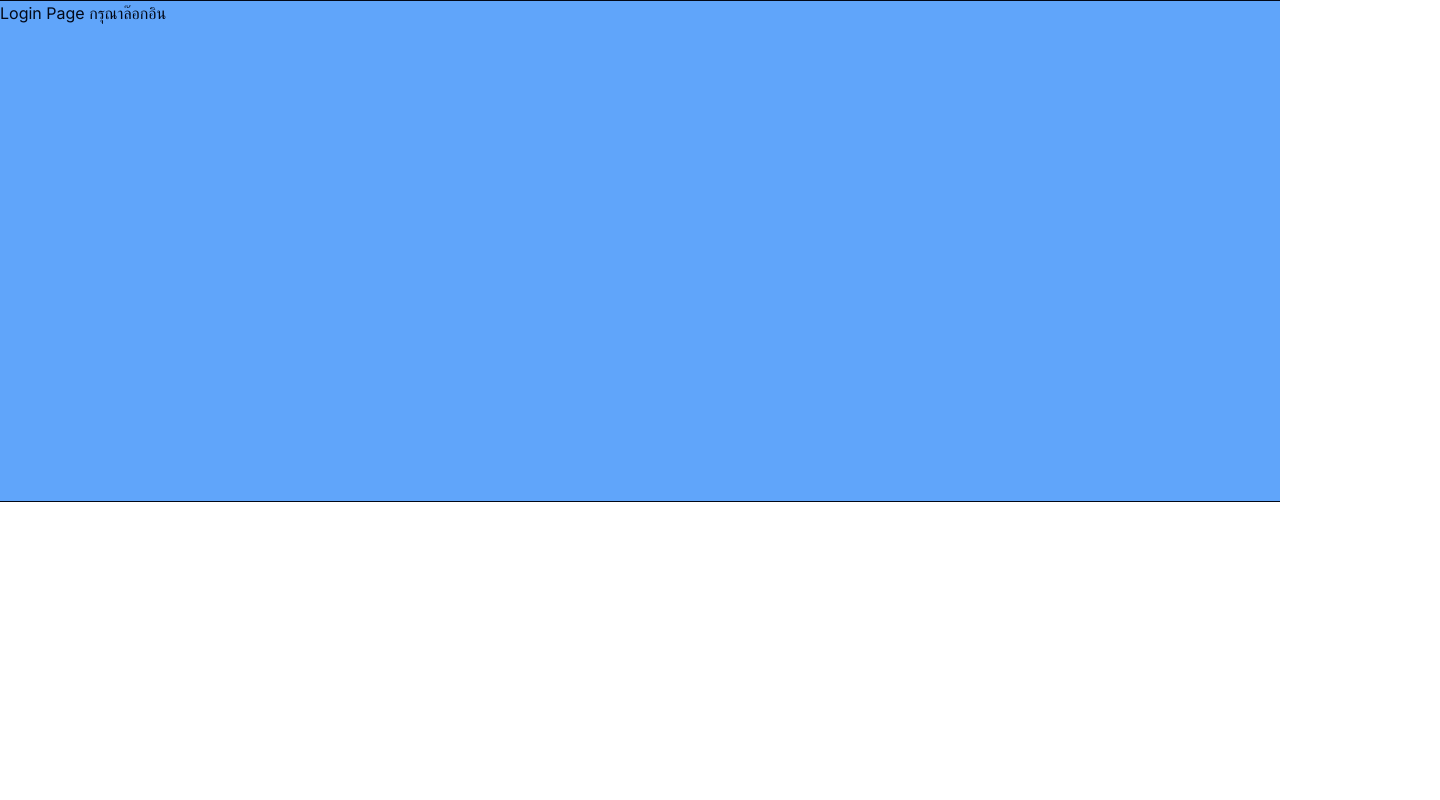
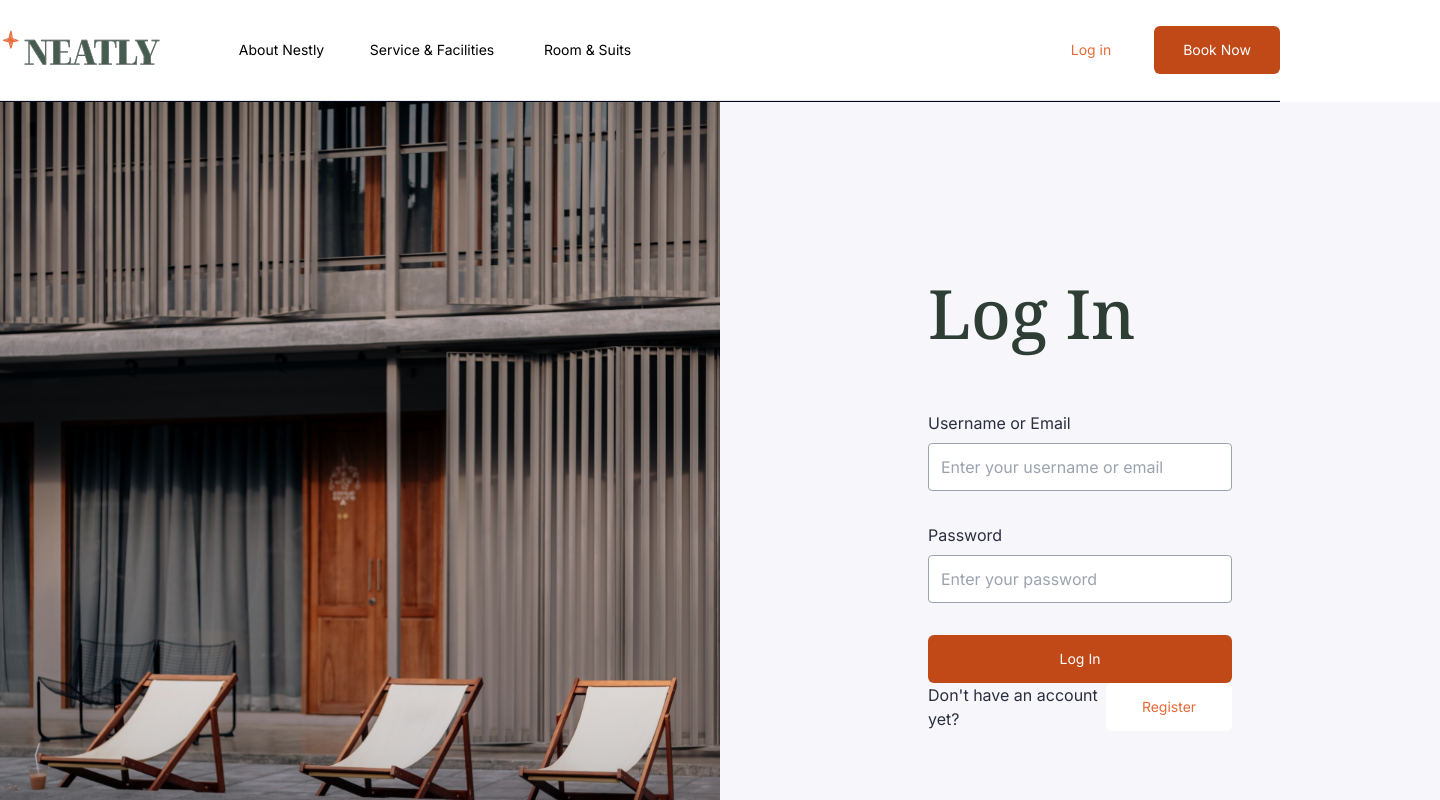
Before and after one commit to babymoonjunior/hotel-reservation, a Next.js app in the folder client/: page /login in a window 1280 px wide. Shown: the top 800 px of the page, 1440 px wide, since content can reach past the window. Built offline with nearby package versions, Linux system fonts and the light colour scheme.

Commit message:
Edit-Navbar

```diff
--- a/client/src/app/(Users)/(Home)/layout.js
+++ b/client/src/app/(Users)/(Home)/layout.js
@@ -1,5 +1,6 @@
 import "@/app/globals.css";
 import { notoSerif, inter } from "@/app/fonts";
+import Navbar from "../components/Navbar";
 
 export const metadata = {
   title: "Home Page",
@@ -11,7 +12,7 @@ export default function RootLayout({ children }) {
     <html lang="en" className={`${notoSerif.variable} ${inter.variable}`}>
       <body className="flex flex-col">
         {/* ใส่ Component1 <Navbar /> ที่นี่ (Michael) */}
-        {/* <Navbar /> */}
+        <Navbar />
 
         {children}
 
--- a/client/src/app/(Users)/(Register)/layout.js
+++ b/client/src/app/(Users)/(Register)/layout.js
@@ -1,12 +1,13 @@
 import "@/app/globals.css";
 import { notoSerif, inter } from "@/app/fonts";
+import Navbar from "../components/Navbar";
 
 export default function RegisterGroupLayout({ children }) {
   return (
     <html lang="en" className={`${notoSerif.variable} ${inter.variable}`}>
       <body className="flex flex-col">
         {/* ใส่ Component1 <Navbar /> ที่นี่ (Michael) */}
-        {/* <Navbar /> */}
+        <Navbar />
         <hr />
         {children}
         <hr />
--- a/client/src/app/(Users)/(Register)/login/page.js
+++ b/client/src/app/(Users)/(Register)/login/page.js
@@ -1,16 +1,26 @@
-import '@/app/globals.css'
+import "@/app/globals.css";
+import LoginFrom from "../../components/loginFrom.jsx";
+import Image from "next/image.js";
 
 export const metadata = {
-  title: 'Login Page',
-  description: 'เข้าสู่ระบบ',
-}
+  title: "Login Page",
+  description: "เข้าสู่ระบบ",
+};
 
 export default function LoginPage() {
   return (
-    <div>
-      <h1 className="bg-blue-400 h-[500px]">Login Page กรุณาล๊อกอิน</h1>
+    <div className="flex bg-utility-bg text-gray-900 h-full w-[1440px]">
       {/* ใส่ Component1 <RegisterForm /> ที่นี่ (Pond) */}
-
+      <div className=" h-[924px] w-1/2 relative">
+        <Image
+          className=""
+          src="/loginphoto.svg"
+          objectFit="cover"
+          layout="fill"
+          alt="photo-login"
+        />
+      </div>
+      <LoginFrom />
     </div>
   );
 }
--- a/client/src/app/(Users)/components/Navbar.jsx
+++ b/client/src/app/(Users)/components/Navbar.jsx
@@ -7,8 +7,9 @@ import { Button, buttonVariants } from "@/components/ui/button";
 
 const Navbar = () => {
   return (
-    <div className="fixed w-[1440px]  h-[100px] pl-[160px] mr-[48px] shadow-md  font-open-sans flex items-center bg-[#FFFFFF] text-[utility-black]  z-50">
-      <div className="flex justify-center items-center w-[659px] h-auto">
+    <nav className="sticky top-0 z-50 w-full border-b border-gray-200 bg-utility-white">
+      <div className="w-full max-w-7xl  h-[100px] mx-auto justify-between font-open-sans flex items-center text-utility-black">
+        <div className="flex  items-center w-[659px] h-auto">
           <Link href="/">
             <Image
               src={"/logo.svg"}
@@ -48,7 +49,7 @@ const Navbar = () => {
           </div>
         </div>
 
-      <div className="flex pl-[229px] pr-[160px]">
+        <div className="flex">
           <Link href="/login">
             <Button className={buttonVariants({ variant: "ghost" })}>
               Log in
@@ -60,6 +61,7 @@ const Navbar = () => {
           </Button>
         </div>
       </div>
+    </nav>
   );
 };
 
```
Lines whose indentation alone changed are shown as unchanged.
